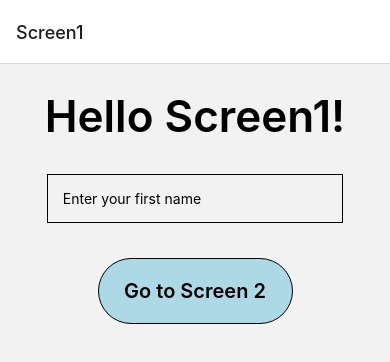
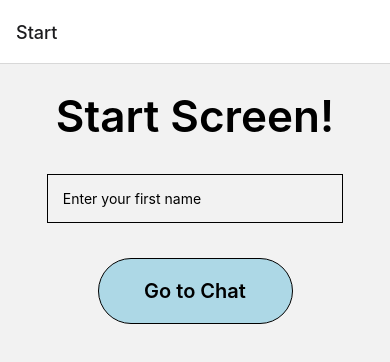
Before and after one commit to bryant-ortega/Chat-Demo, a React Native app: screen /Start in a window 390 px wide. Shown: the top 362 px of the page. Built offline with nearby package versions, Linux system fonts and the light colour scheme.

Commit message:
renamed components

```diff
--- a/App.js
+++ b/App.js
@@ -1,6 +1,6 @@
 // import the screens we want to navigate
-import Screen1 from './components/Screen1';
-import Screen2 from './components/Screen2';
+import Start from './components/Start';
+import Chat from './components/Chat';
 
 // import react Navigation
 import { NavigationContainer } from '@react-navigation/native';
@@ -13,9 +13,9 @@ const Stack = createNativeStackNavigator();
 const App = () => {
     return (
         <NavigationContainer>
-            <Stack.Navigator initialRouteName="Screen1">
-                <Stack.Screen name="Screen1" component={Screen1} />
-                <Stack.Screen name="Screen2" component={Screen2} />
+            <Stack.Navigator initialRouteName="Start">
+                <Stack.Screen name="Start" component={Start} />
+                <Stack.Screen name="Chat" component={Chat} />
             </Stack.Navigator>
         </NavigationContainer>
     );
--- a/components/Screen2.js
+++ b/components/Chat.js
@@ -1,7 +1,7 @@
 import { useEffect } from "react";
 import { StyleSheet, View, Text } from "react-native";
 
-const Screen2 = ({ route, navigation }) => {
+const Chat = ({ route, navigation }) => {
 
   const { name } = route.params;
 
@@ -11,7 +11,7 @@ const Screen2 = ({ route, navigation }) => {
 
     return (
         <View style={styles.container}>
-            <Text>Hello Screen2!</Text>
+            <Text>Chat!</Text>
         </View>
     );
 };
@@ -24,4 +24,4 @@ const styles = StyleSheet.create({
     },
 });
 
-export default Screen2;
+export default Chat;
--- a/components/Screen1.js
+++ b/components/Start.js
@@ -3,13 +3,13 @@ import { useState } from "react";
 
 
 
-const Screen1 = ({ navigation }) => {
+const Start = ({ navigation }) => {
 
   const [name, setName] = useState('');
 
     return (
         <View style={styles.container}>
-            <Text style={styles.plainText}>Hello Screen1!</Text>
+            <Text style={styles.plainText}>Start Screen!</Text>
             <TextInput
                 style={styles.textInput}
                 value={name}
@@ -18,10 +18,10 @@ const Screen1 = ({ navigation }) => {
             />
             <TouchableOpacity
                 style={styles.button}
-                title="Go to Screen 2"
-                onPress={() => navigation.navigate("Screen2", { name: name })}
+                title="Go to Chat"
+                onPress={() => navigation.navigate("Chat", { name: name })}
             >
-                <Text style={styles.buttonText}>Go to Screen 2</Text>
+                <Text style={styles.buttonText}>Go to Chat</Text>
             </TouchableOpacity>
         </View>
     );
@@ -62,4 +62,4 @@ const styles = StyleSheet.create({
     },
 });
 
-export default Screen1;
+export default Start;
```
